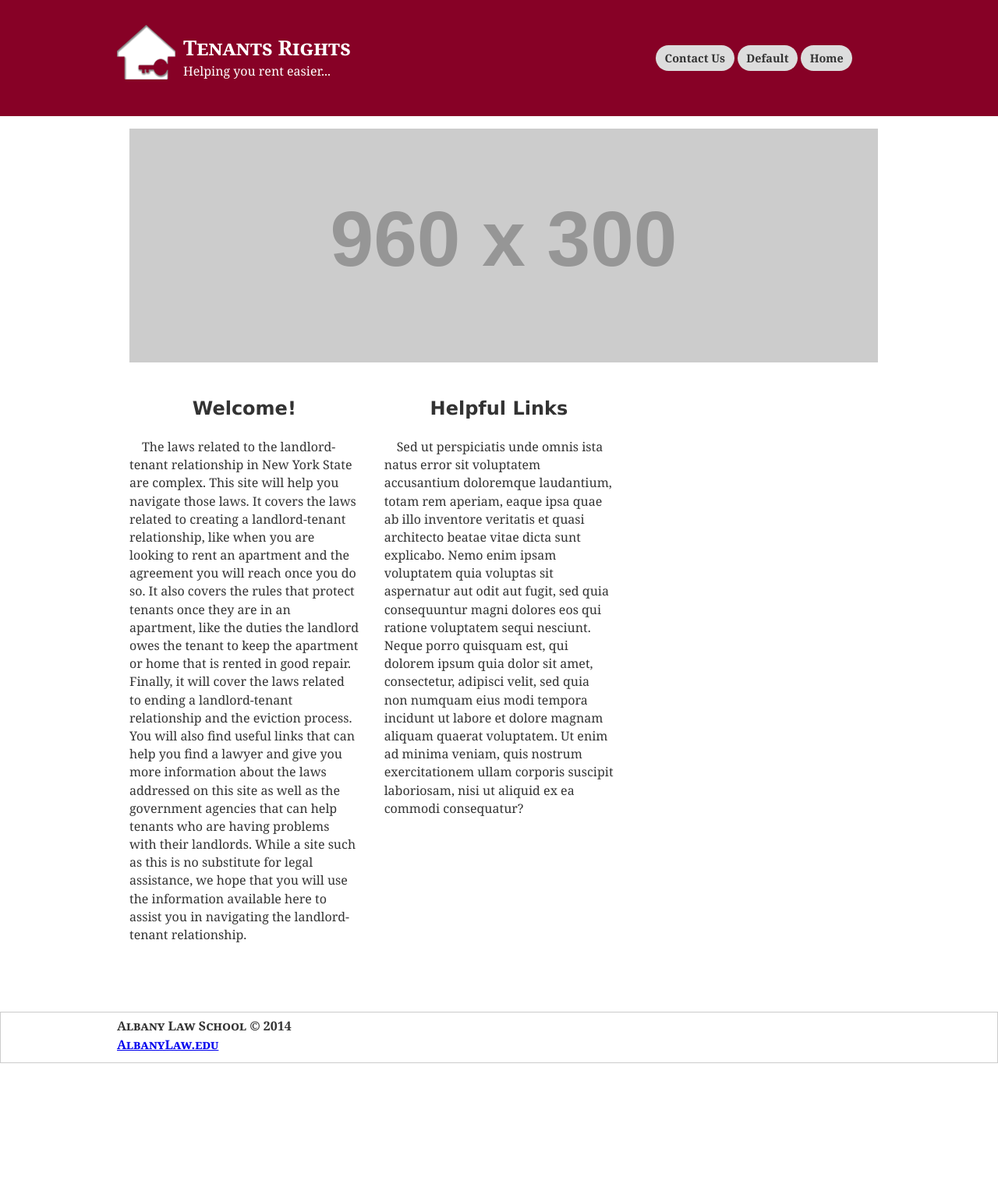
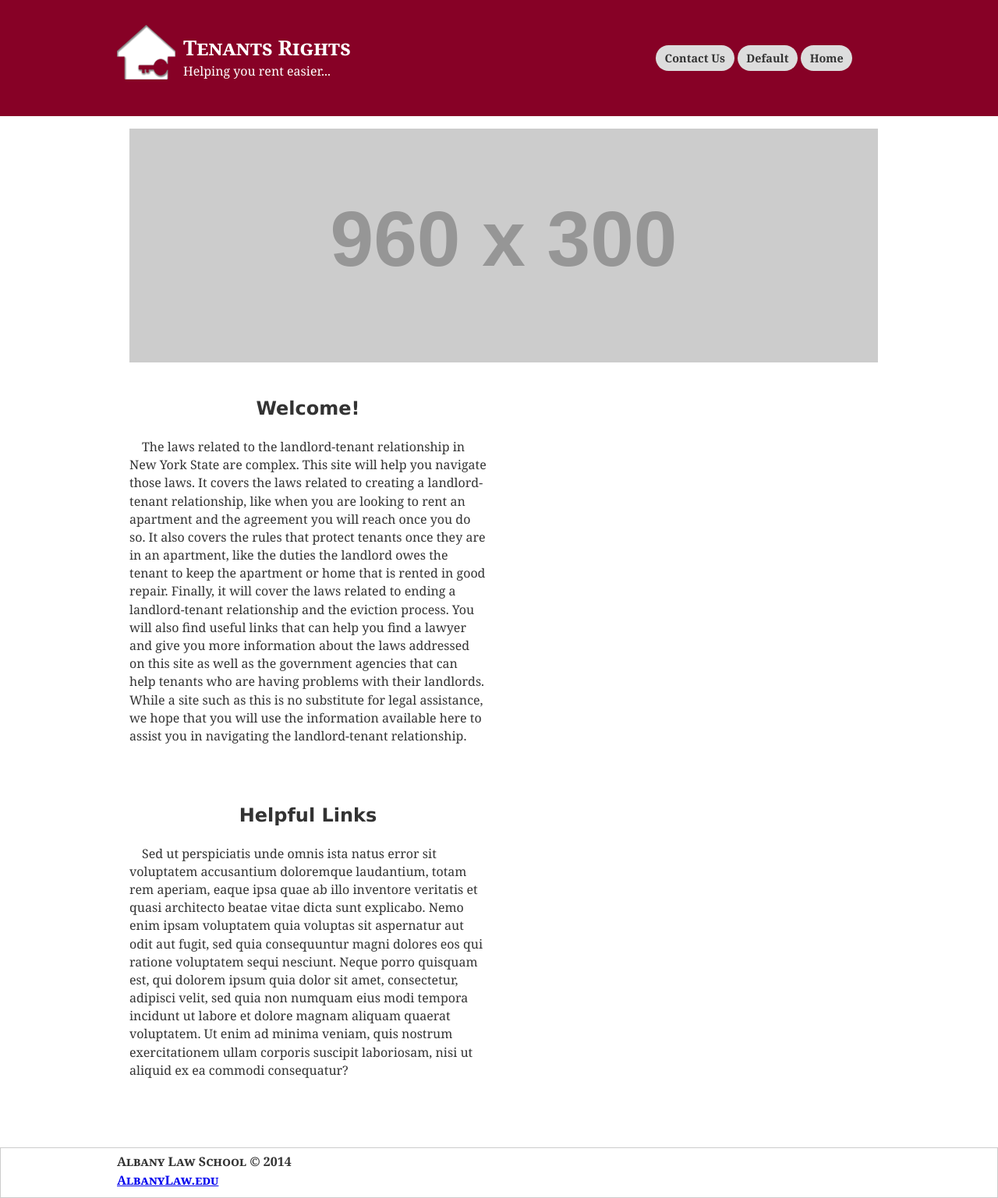
Before and after one commit to iinf362/team5, a Jekyll site: the page built from front-page.html, in a window 1280 px wide. Shown: the whole page at 78% size. Built offline with Jekyll 4.4.1, drawn with Linux system fonts in a browser that asks for light colours; nearby versions of some CDN libraries; library files that are not in the unit come from our copies; before the commit the page ends 1364 px from its top, so only the background shows below that.

Commit message:
Updated CSS

```diff
--- a/css/style.css
+++ b/css/style.css
@@ -203,8 +203,8 @@
 /**Columns**/
 
 .col{
-	float: left;
-	width: 33.33%;
+	float: center;
+	width: 50.00%;
 	padding: 1em;
 	text-align: center;
 }
```
